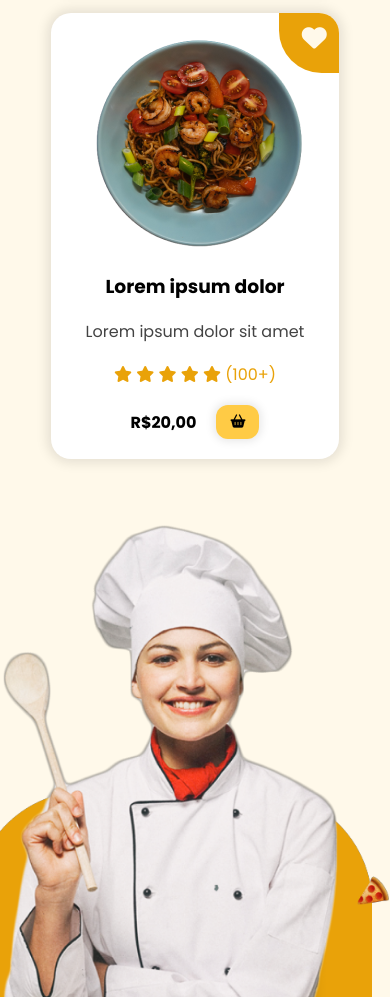
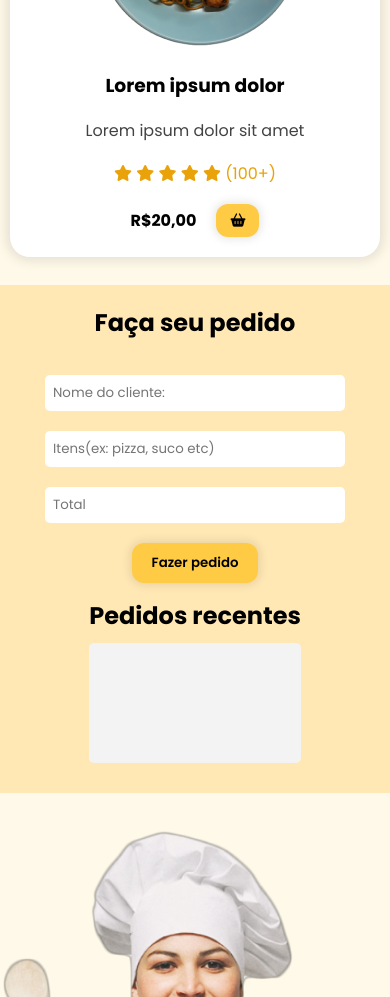
Before and after one commit to japcunha/landing_page-PEX, a plain HTML site: page index.html in a window 390 px wide. Shown: the part 2447-3444 px from the top of the page. Drawn offline with nearby package versions, Linux system fonts and the light colour scheme.

Commit message:
solving responsiving problems

```diff
--- a/index.html
+++ b/index.html
@@ -232,6 +232,23 @@
                 </div>
             </div>
         </section>
+        <section id="order-form">
+            <h2 id="action-title">Faça seu pedido</h2>
+            <input type="text" id="customerName" placeholder="Nome do cliente:">
+            <input type="text" id="items" placeholder="Itens(ex: pizza, suco etc)">
+            <input type="number" id="totalAmount" placeholder="Total">
+            <button idonclick="createOrder()" id="btn-pedido">Fazer pedido</button>
+
+
+            <div id="order-list">
+                <h2>Pedidos recentes</h2>
+                <ul id="orderResults">
+                    <li></li>
+                    <li></li>
+                    <li></li>
+                </ul>
+            </div>
+        </section>
 
         <section id="testimonials">
             <img src="src/imgs/chef.png" id="testimonial_chef" alt="chef">
@@ -241,7 +258,7 @@
                     Depoimentos de clientes
                 </h2>
                 <h3 class="section_subtitle">
-                    o que os clientes falam sobre nós
+                    O que clientes falam sobre nós
                 </h3>
 
                 <div id="feedbacks">
@@ -283,11 +300,11 @@
                             </p>
                         </div>
                     </div>
-                </div>
+
                 <button id="btn-default">
                     ver mais avaliações
                 </button>
-
+                   </div>
             </div>
         </section>
     </main>
--- a/src/CSS/footer.css
+++ b/src/CSS/footer.css
@@ -1,10 +1,15 @@
 footer {
     background-color: var(--color-primary-1);
+    width: 100%;
 }
+
 #footer-items {
     display: flex;
-    justify-content: space-around;
-    padding: 0px 8px 24px 8px;
+    flex-direction: column;
+    gap: 20px;
+    margin: auto;
+    width: 400px;
+    margin-bottom: 30px;
     align-items: center;
 }
 
@@ -12,10 +17,12 @@ footer {
     color: var(--color-neutral-1);
     font-weight: 500;
 }
+
 @media screen and (max-width: 600px) {
     #footer-items {
-       flex-direction: column;
-       gap: 20px;
+        flex-direction: column;
+        gap: 20px;
+        width: auto;
     }
 
 }
--- /dev/null
+++ b/src/CSS/pedidos.css
@@ -0,0 +1,68 @@
+body {
+    margin: 0;
+    display: flex;
+    flex-direction: column;
+    justify-content: center;
+    align-items: center;
+}
+
+#order-form {
+    display: flex;
+    flex-direction: column;
+    align-items: center;
+    padding: 20px;
+    border-radius: 10px;
+    gap: 10px;
+    margin: auto;
+    width: 500px;
+    background-color: var(--color-primary-2);
+}
+
+#action-title {
+    margin-bottom: 20px;
+}
+
+input {
+    margin: 5px 0px;
+    padding: 8px;
+    width: 300px;
+    border: none;
+    border-radius: 5px;
+}
+
+#btn-pedido {
+    margin: 5px;
+    padding: 10px 20px;
+    background-color: var(--color-primary-6);
+    box-shadow: 0px 0px 10px 2px rgb(0, 0, 0, 0.1);
+    color: rgb(0, 0, 0);
+    border: none;
+    font-weight: 600;
+    border-radius: 12px;
+    cursor: pointer;
+    transition: background-color .3s ease;
+}
+
+#btn-pedido:hover {
+    background-color: var(--color-primary-5);
+
+}
+
+#order-list {
+    margin: auto;
+}
+
+#orders-list #orderResults {
+    list-style-type: none;
+    margin: 20px;
+}
+
+#orderResults,
+li {
+    margin: 10px 0;
+    background-color: #f3f3f3;
+    padding: 10px;
+    border-radius: 5px;
+    list-style: none;
+
+}
--- a/src/CSS/style.css
+++ b/src/CSS/style.css
@@ -4,6 +4,7 @@
 @import url('menu.css');
 @import url('testimonials.css');
 @import url('footer.css');
+@import url('pedidos.css');
 
 :root {
     --color-primary-1: #fff9ea;
@@ -53,6 +54,7 @@ section {
 .social-media-buttons {
     display: flex;
     gap: 18px;
+    margin: 0 auto;
 }
 
 .social-media-buttons a {
--- a/src/CSS/testimonials.css
+++ b/src/CSS/testimonials.css
@@ -16,7 +16,7 @@
 }
 
 #testimonials_content {
-    width: 50%;
+    width: 80%;
 }
 
 #feedbacks {
@@ -82,15 +82,19 @@
         font-size: 2.0rem;
 
     }
+
     .feedback {
         flex-direction: column;
+    }
 
+    .feedback-content {
+        width: 250px;
+        margin: 0 auto;
     }
 
     #testimonianls_content {
         width: 100%;
         flex-wrap: wrap;
         justify-content: center;
-
     }
 }
--- a/src/javascript/script.js
+++ b/src/javascript/script.js
@@ -5,6 +5,15 @@ $(document).ready(function () {
   });
   const sections = $("section");
   const navItems = $(".nav-item");
+
+  navItems.on("click", function (e) {
+    e.preventDefault();
+    const target = $($(this).find("a").attr("href"));
+    $("html, body").animate({
+      scrollTop: target.offset().top - $("header").outerHeight() + 1
+    }, 800);
+  });
+
 
   $(window).on("scroll", function () {
     const header = $("header");
@@ -20,7 +29,7 @@ $(document).ready(function () {
 
     sections.each(function (index) {
       const section = $(this);
-      const top = $(this).offset().top - 96;
+      const top = $(this).offset().top - 121;
       const bottom = top + $(this).outerHeight();
 
       if (scrollPosition >= top && scrollPosition <= bottom) {
```
